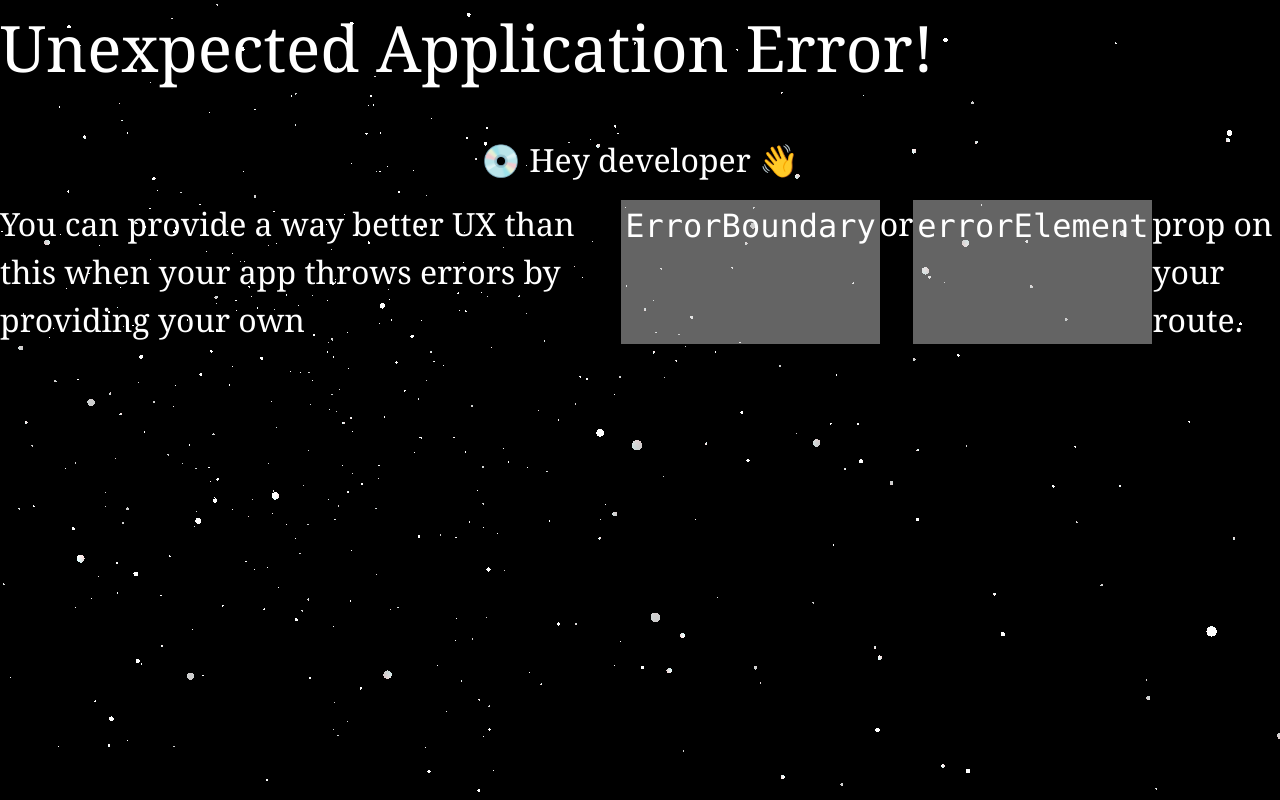
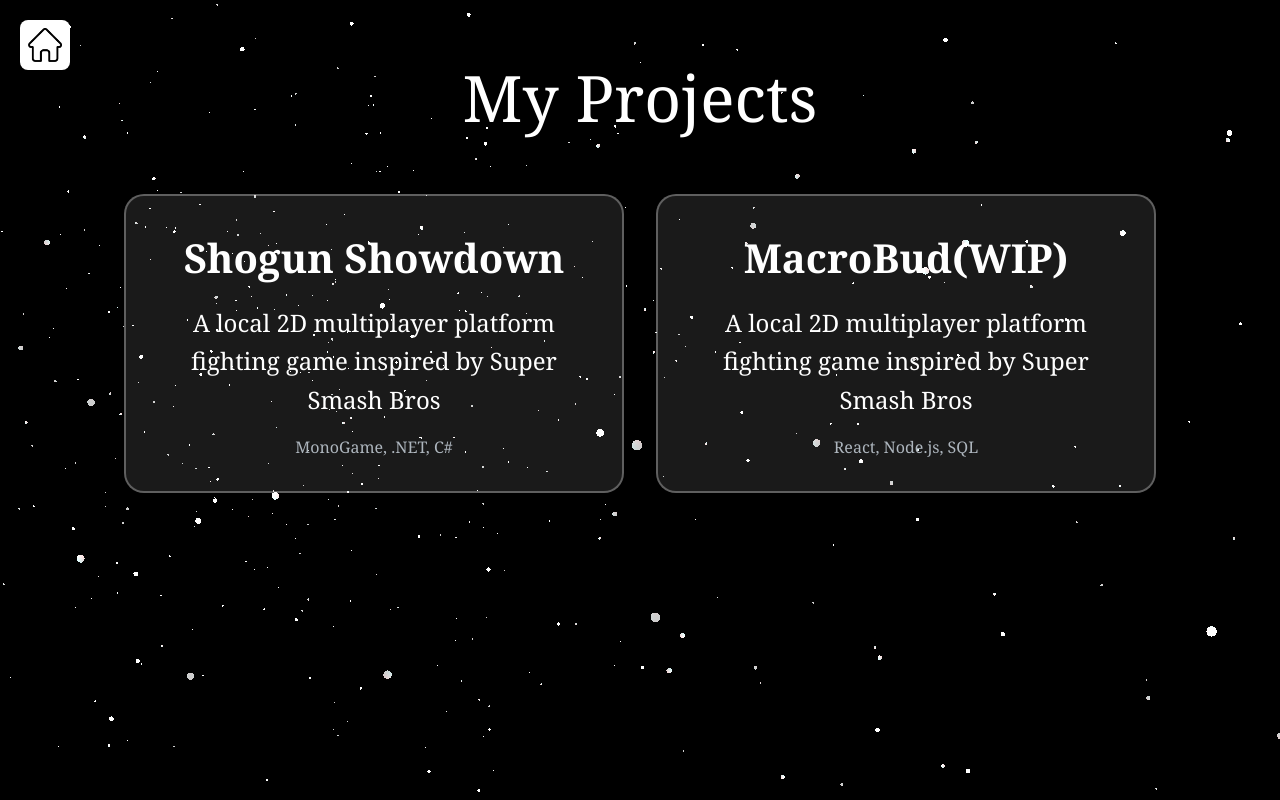
Before and after one commit to ryanli0070/Personal-Website, a React (Vite) app: page /projects in a window 1280 px wide. Before the commit this address had no page. Built offline with nearby package versions, Linux system fonts and the light colour scheme.

Commit message:
Finished projects section, added home button

```diff
--- a/src/about/about.css
+++ b/src/about/about.css
@@ -5,10 +5,10 @@
     flex-direction: column;
     text-align: center;
     justify-content: center;
-    background-color: rgba(255, 255, 255, 0.35);
+
 
     width: 1000px;
-    height: 700px;
+    height: 600px;
     margin: 0 auto;
     padding: 2rem;
     position: fixed;
@@ -28,7 +28,7 @@ h1 {
 p {
     font-size: 2rem;
     font-family: 'Noto Serif', serif;
-
+    line-height: 1.6;
 }
 
 .picture {
--- a/src/about/about.jsx
+++ b/src/about/about.jsx
@@ -1,18 +1,22 @@
 import transition from "../transition";
 import './about.css'
 import aboutpic from '../images/aboutpic.png'
+import HomeButton from '../homebutton.jsx'
 
 function about() {
   return (
+    <div>
+    <HomeButton />
     <div className="about-container">
+
       <h1>About Me</h1>
         <div className = "content" >
           <p>Hi! My name is Ryan, and I'm a first year student at the Univeristy of Waterloo studying Systems Design Engineering.
-            I'm in my 1A term, currently seeking a winter 2026 internship, and I'm excited to learn more about fullstack development.
-            In my free time, I enjoy playing basketball & volleyball, going to the gym, and cooking new recipes! Feel free to reach out, I would love to chat!
-          </p>
+          I'm in my 1A term, currently seeking a winter 2026 internship, and I'm excited to learn more about fullstack development.
+          In my free time, I enjoy playing basketball & volleyball, going to the gym, and cooking new recipes! Feel free to reach out, I would love to chat!</p>
           <img src={aboutpic} alt="Picture of Ryan" className="picture" />
         </div>
+    </div>
     </div>
   );
 }
--- a/src/contact/contact.css
+++ b/src/contact/contact.css
@@ -5,7 +5,7 @@
     align-items: center;
     justify-content: center;
     gap: 0.5rem;
-    top: 50%;
+    top: 40%;
     left: 50%;
     transform: translate(-50%, -50%);
     position: fixed;
@@ -20,7 +20,7 @@ a {
 }
 
 a:hover {
-    transform: translateY(-5px);
+    transform: translateY(-2px);
     color: #adb5bd;
 }
 
--- a/src/contact/contact.jsx
+++ b/src/contact/contact.jsx
@@ -1,11 +1,13 @@
 import "./contact.css"
 import transition from "../transition";
+import HomeButton from '../homebutton.jsx'
 
 function Contact() {
     return (
-
+        <div>
+            <HomeButton />
             <h1 className="contact-list">
-                <h2> Contacts:</h2>
+                <h2> <b>Contacts:</b></h2>
                 <a href="https://www.linkedin.com/in/ryan-li007/" target="_blank" rel="noopener noreferrer">
                     LinkedIn
                 </a>
@@ -19,7 +21,7 @@ function Contact() {
                     Email
                 </a>
             </h1>
-
+        </div>
     )
 }
 
--- a/src/homebutton.css
+++ b/src/homebutton.css
@@ -14,12 +14,12 @@
     height: 50px;
     padding: 8px;
     border-radius: 8px;
-    background-color: rgba(248, 249, 250, 0.9);
+    background-color: #ffffff;
     cursor: pointer;
     transition: all 0.3s ease;
     display: block;
 }
 
 .home-icon:hover {
-    transform: translateY(-5px);
+    transform: translateY(-2px);
 }
--- a/src/homepage/body.css
+++ b/src/homepage/body.css
@@ -69,5 +69,5 @@ p   {
 }
 
 .icon:hover {
-    transform: translateY(-5px);
+    transform: translateY(-3px);
 }
--- a/src/homepage/body.jsx
+++ b/src/homepage/body.jsx
@@ -5,6 +5,7 @@ import './body.css'
 import email from '../images/email.png'
 import about from '../images/about.png'
 import projects from '../images/projects.png'
+import HomeButton from '../homebutton.jsx'
 
 function Body() {
     const [displayText, setDisplayText] = useState('')
@@ -19,13 +20,14 @@ function Body() {
             } else {
                 clearInterval(timer)
             }
-        }, 350)
+        }, 200)
 
         return () => clearInterval(timer)
     }, [])
 
     return(
         <div className="body-container">
+            <HomeButton />
             <h5 className="typing-text">{displayText}<span className="cursor">ǀ</span></h5>
             <p>Systems Design Engineer at the University of Waterloo</p>
             <div className="icons-container">
@@ -35,7 +37,9 @@ function Body() {
                 <Link to ="/about">
                     <img src={about} alt="About" className="icon" />
                 </Link>
+                <Link to ="/projects">
                 <img src={projects} alt="Projects" className="icon" />
+                </Link>
             </div>
         </div>
     )
--- a/src/main.jsx
+++ b/src/main.jsx
@@ -4,6 +4,7 @@ import Body from './homepage/body.jsx'
 import Particles from './homepage/particles.jsx';
 import About from './about/about.jsx';
 import Contact from './contact/contact.jsx';
+import Projects from './projects/projects.jsx';
 import { createBrowserRouter, RouterProvider, Link } from 'react-router-dom';
 import { AnimatePresence } from 'framer-motion';
 import './main.css';
@@ -24,7 +25,8 @@ function Homepage() {
 const router = createBrowserRouter([
   {path: '/', element: <Homepage />},
   {path: '/about', element: <About />},
-  {path: '/contact', element: <Contact />}
+  {path: '/contact', element: <Contact />},
+  {path: '/projects', element: <Projects />}
 ])
 
 root.render(
--- /dev/null
+++ b/src/projects/projects.css
@@ -0,0 +1,83 @@
+.projects-section {
+    display: flex;
+    flex-direction: column;
+    justify-content: center;
+    align-items: center;
+    padding-top: 50px;
+}
+
+.project-boxes {
+    display: flex;
+    flex-direction: row;
+    gap: 2rem;
+    margin-top: 2rem;
+}
+
+.project-container1 {
+    display: flex;
+    flex-direction: column;
+    justify-content: center;
+    align-items: center;
+    width: 500px;
+    height: auto;
+    background-color: rgba(255, 255, 255, 0.1);
+    padding: 2rem;
+    border-radius: 20px;
+    border: 2px solid rgba(255, 255, 255, 0.3);
+    transition: all 0.3s ease;
+    display: block;
+}
+
+.project-container1:hover {
+    transform: translateY(-5px);
+}
+
+.project-container2 {
+    display: flex;
+    flex-direction: column;
+    justify-content: center;
+    align-items: center;
+    width: 500px;
+    height: auto;
+    background-color: rgba(255, 255, 255, 0.1);
+    padding: 2rem;
+    border-radius: 20px;
+    border: 2px solid rgba(255, 255, 255, 0.3);
+    transition: all 0.3s ease;
+    display: block;
+}
+
+.project-container2:hover {
+    transform: translateY(-5px);
+}
+
+h1 {
+    font-size: 4rem;
+    font-family: 'Noto Serif', serif;
+    color: #ffffff;
+    margin-bottom: 1rem;
+}
+
+h2 {
+    font-size: 2.5rem;
+    font-family: 'Noto Serif', serif;
+    color: #ffffff;
+    margin-bottom: 1rem;
+    text-align: center;
+}
+
+p {
+    font-size: 1.5rem;
+    font-family: 'Noto Serif', serif;
+    color: #ffffff;
+    line-height: 1.6;
+    text-align: center;
+}
+
+dl {
+    font-size: 1rem;
+    font-family: 'Noto Serif', serif;
+    color: #adb5bd;
+    text-align: center;
+
+}
--- /dev/null
+++ b/src/projects/projects.jsx
@@ -0,0 +1,26 @@
+import "./projects.css"
+import transition from "../transition";
+import HomeButton from '../homebutton.jsx'
+
+function Projects() {
+    return (
+        <div className="projects-section">
+            <HomeButton />
+            <h1>My Projects</h1>
+            <div className="project-boxes">
+                <div className="project-container1">
+                    <h2><b>Shogun Showdown</b></h2>
+                    <p>A local 2D multiplayer platform fighting game inspired by Super Smash Bros</p>
+                    <dl>MonoGame, .NET, C#</dl>
+                </div>
+                <div className="project-container2">
+                    <h2><b>MacroBud(WIP)</b></h2>
+                    <p>A local 2D multiplayer platform fighting game inspired by Super Smash Bros</p>
+                    <dl>React, Node.js, SQL</dl>
+                </div>
+            </div>
+        </div>
+    )
+}
+
+export default transition(Projects);
```
